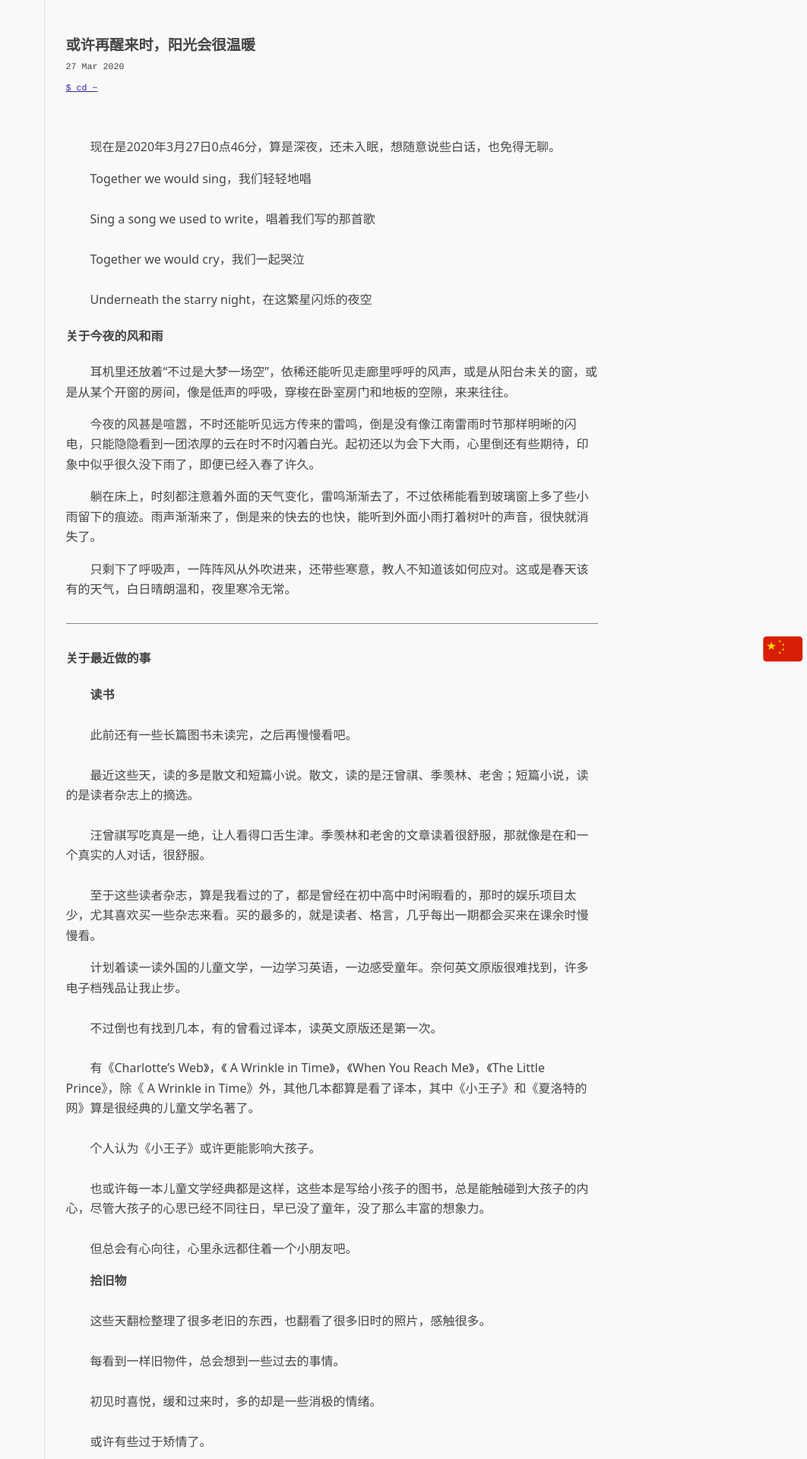
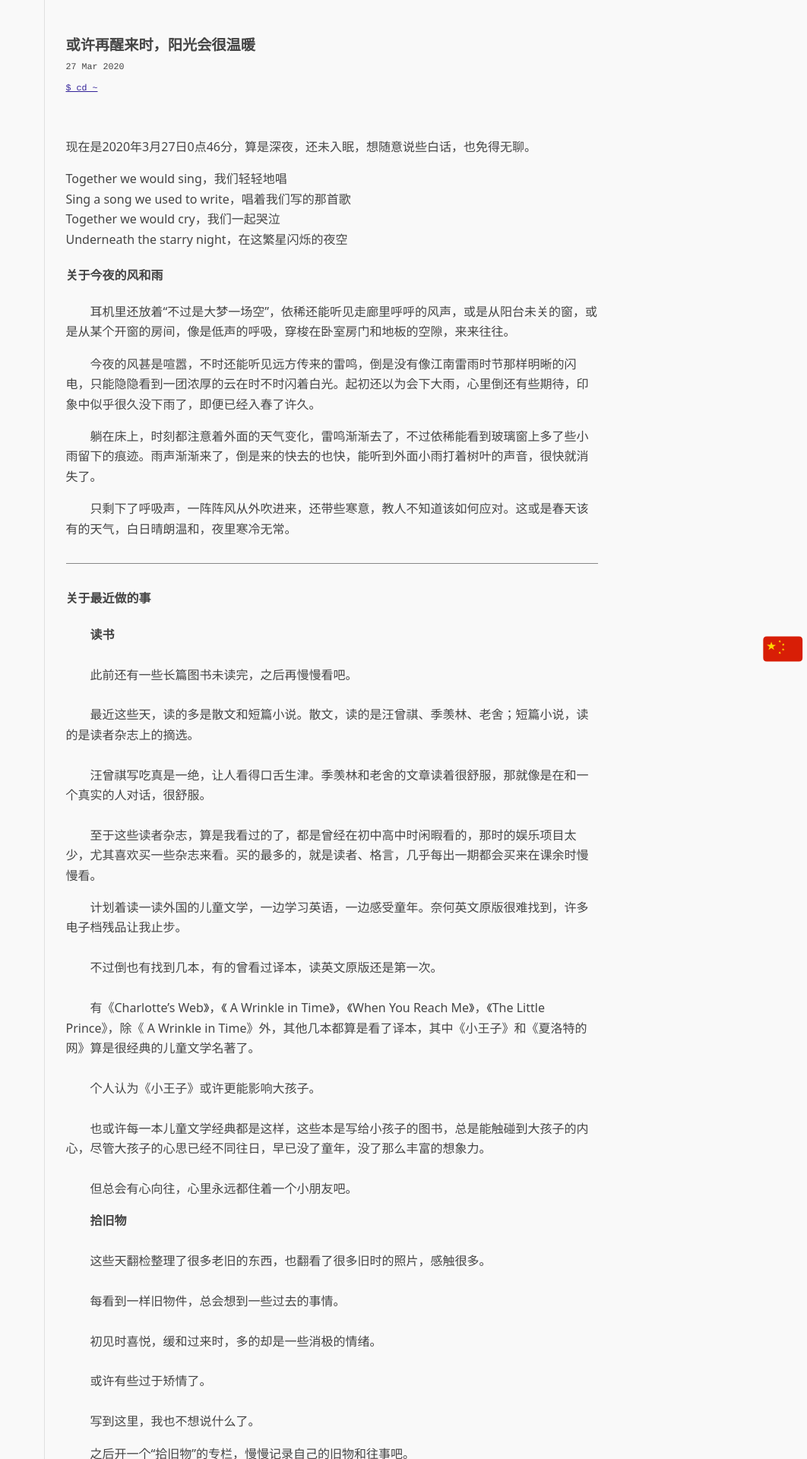
Before and after one commit to Sansuiz/sansuiz.github.io, a Jekyll site: the page built from _posts/2020-03-27-xinglai.md, in a window 1280 px wide. Shown: the top 1920 px of the page at 76% size, without its empty margins (218-1280 px from the left). Built offline with Jekyll 4.4.1, drawn with Linux system fonts in a browser that asks for light colours.

```diff
--- a/_posts/2020-03-27-xinglai.md
+++ b/_posts/2020-03-27-xinglai.md
@@ -5,12 +5,12 @@ title: "或许再醒来时，阳光会很温暖"
 feature: 1
 ---
 
-&emsp;&emsp;现在是2020年3月27日0点46分，算是深夜，还未入眠，想随意说些白话，也免得无聊。<br>
+现在是2020年3月27日0点46分，算是深夜，还未入眠，想随意说些白话，也免得无聊。
 
-&emsp;&emsp;Together we would sing，我们轻轻地唱<br>
-&emsp;&emsp;Sing a song we used to write，唱着我们写的那首歌<br>
-&emsp;&emsp;Together we would cry，我们一起哭泣<br>
-&emsp;&emsp;Underneath the starry night，在这繁星闪烁的夜空<br>
+Together we would sing，我们轻轻地唱
+Sing a song we used to write，唱着我们写的那首歌
+Together we would cry，我们一起哭泣
+Underneath the starry night，在这繁星闪烁的夜空
 
 
 #### 关于今夜的风和雨
```
